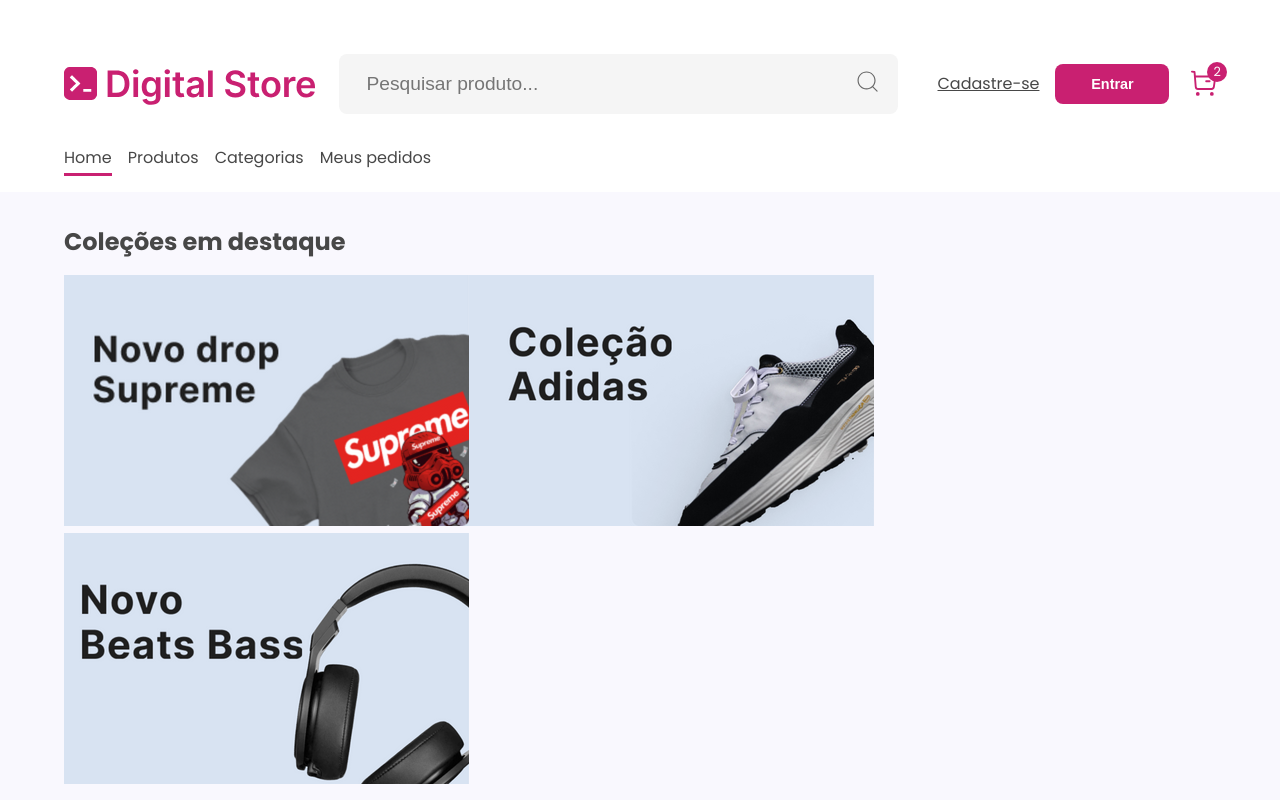
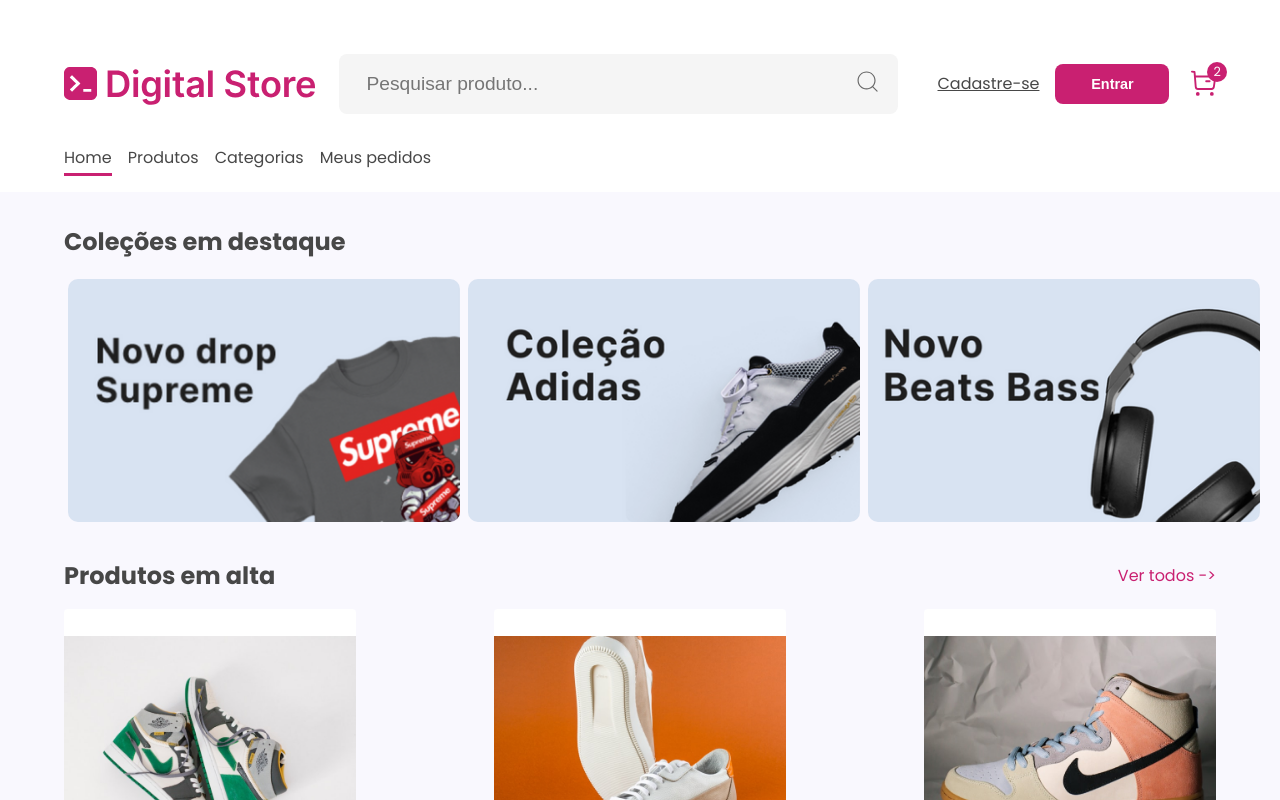
Before and after one commit to humbertomonteiro/digital-storage, a React (Vite) app: page / in a window 1280 px wide. Shown: the top 800 px of the page. Built offline with nearby package versions, Linux system fonts and the light colour scheme; no server answers.

Commit message:
estilização imagem destaque

```diff
--- a/src/pages/HomePage/homePage.css
+++ b/src/pages/HomePage/homePage.css
@@ -1,3 +1,10 @@
-.home {
-  font-size: 4rem;
+.container-top-collection-imgs {
+  display: flex;
+  justify-content: space-around;
+  width: 405px;
+  height: 251px;
 }
+.destaque-imagem {
+ border-radius: 10px;
+ margin: 4px;
+}
--- a/src/pages/HomePage/index.jsx
+++ b/src/pages/HomePage/index.jsx
@@ -15,10 +15,10 @@
   return (
     <div>
       <Section title={"Coleções em destaque"}>
-        <div className="top-collection-imgs">
-          <img src={collection1} alt="Imagem coleção em destaque 1" />
-          <img src={collection2} alt="Imagem coleção em destaque 2" />
-          <img src={collection3} alt="Imagem coleção em destaque 3" />
+        <div className="container-top-collection-imgs">
+          <img className="destaque-imagem" src={collection1} alt="Imagem coleção em destaque 1" />
+          <img className="destaque-imagem" src={collection2} alt="Imagem coleção em destaque 2" />
+          <img className="destaque-imagem" src={collection3} alt="Imagem coleção em destaque 3" />
         </div>
       </Section>
       <Section
```
